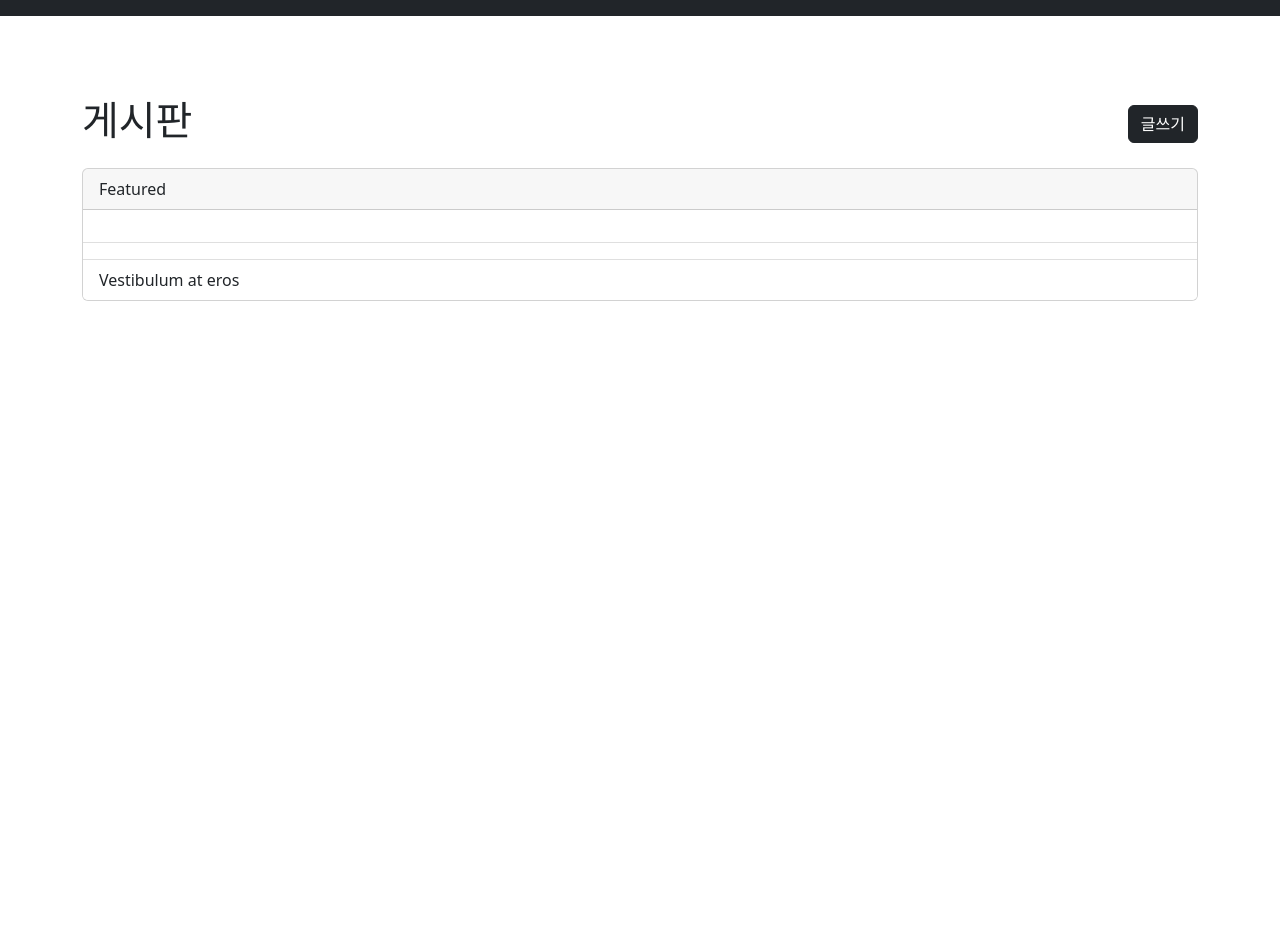
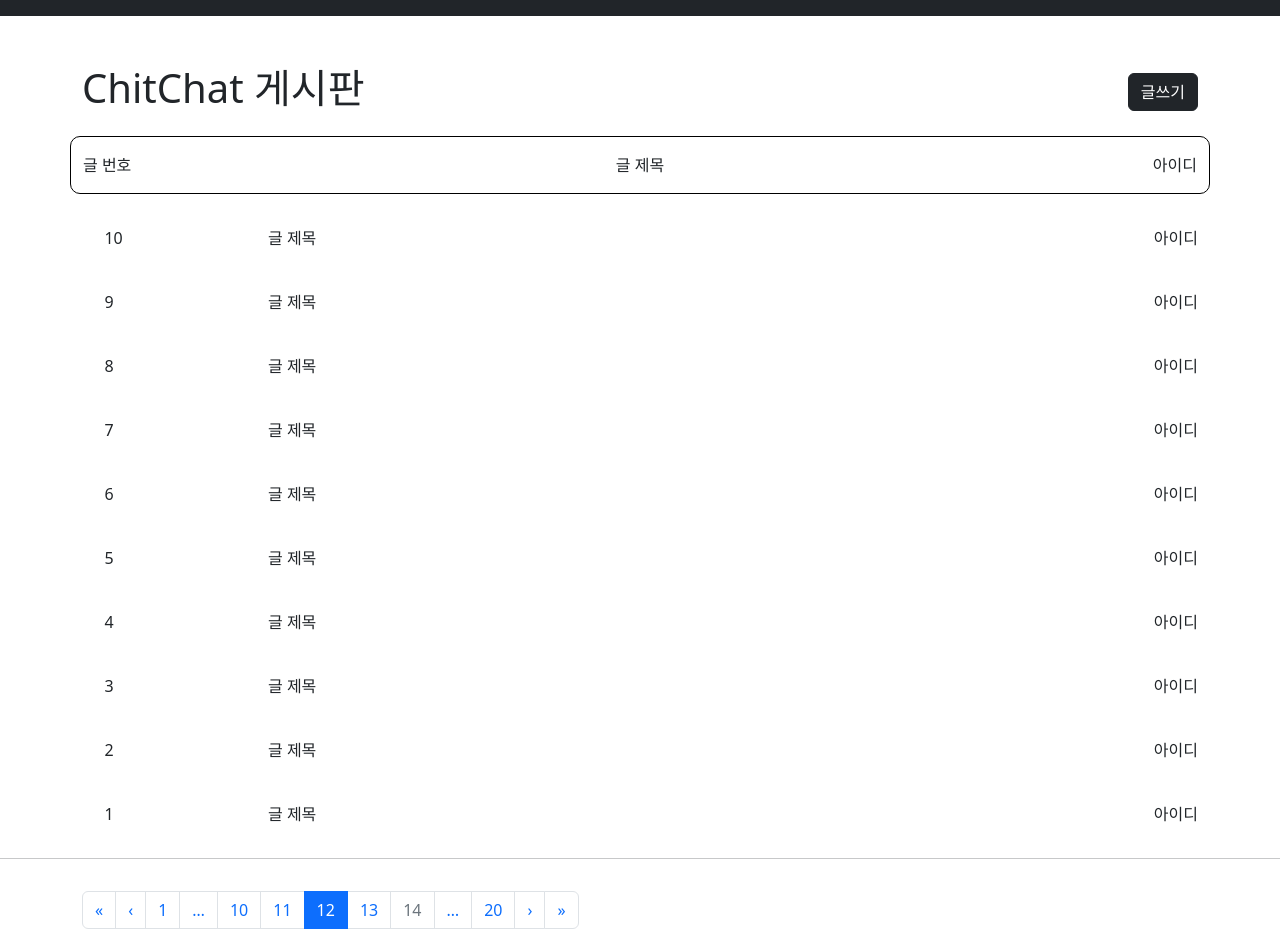
Before and after one commit to mini-operation-project-8/team8_front, a React (Create React App) app: page / in a window 1280 px wide. Shown: the part 40-985 px from the top of the page. Before the commit the page ends 800 px from the top, so only its background shows below. Built offline with nearby package versions, Linux system fonts and the light colour scheme; no server answers; data requests are answered from the project's data file.

Commit message:
23.03.18 khj working

```diff
--- a/db.json
+++ b/db.json
@@ -2,6 +2,51 @@
     "posts" : [
         {
             "id" :1,
+            "title" : "반갑습니다",
+            "content" : "환영합니다"
+        },
+        {
+            "id" :2,
+            "title" : "반갑습니다",
+            "content" : "환영합니다"
+        },
+        {
+            "id" :3,
+            "title" : "반갑습니다",
+            "content" : "환영합니다"
+        },
+        {
+            "id" :4,
+            "title" : "반갑습니다",
+            "content" : "환영합니다"
+        },
+        {
+            "id" :5,
+            "title" : "반갑습니다",
+            "content" : "환영합니다"
+        },
+        {
+            "id" :6,
+            "title" : "반갑습니다",
+            "content" : "환영합니다"
+        },
+        {
+            "id" :7,
+            "title" : "반갑습니다",
+            "content" : "환영합니다"
+        },
+        {
+            "id" :8,
+            "title" : "반갑습니다",
+            "content" : "환영합니다"
+        },
+        {
+            "id" :9,
+            "title" : "반갑습니다",
+            "content" : "환영합니다"
+        },
+        {
+            "id" :10,
             "title" : "반갑습니다",
             "content" : "환영합니다"
         }
@@ -12,8 +57,4 @@
             "password" : "1q2w3w4r!"
         }
     ]
-<<<<<<< HEAD
 }
-=======
-}
->>>>>>> 8b928cd6810305848643e9653e13f53f8bef3367
--- a/package.json
+++ b/package.json
@@ -7,6 +7,7 @@
     "@testing-library/jest-dom": "^5.14.1",
     "@testing-library/react": "^13.0.0",
     "@testing-library/user-event": "^13.2.1",
+    "@tinymce/tinymce-react": "^4.3.0",
     "axios": "^1.3.4",
     "bootstrap": "^5.2.3",
     "react": "^18.2.0",
@@ -16,7 +17,7 @@
     "react-redux": "^8.0.5",
     "react-router-dom": "^6.9.0",
     "react-scripts": "5.0.1",
-    "styled-component": "^2.8.0",
+    "styled-components": "^5.3.9",
     "universal-cookie": "^4.0.4",
     "web-vitals": "^2.1.0"
   },
--- a/public/index.html
+++ b/public/index.html
@@ -11,6 +11,7 @@
     />
     <link rel="apple-touch-icon" href="%PUBLIC_URL%/logo192.png" />
     <link rel="manifest" href="%PUBLIC_URL%/manifest.json" />
+    <script src="https://cdn.tiny.cloud/1/no-api-key/tinymce/5/tinymce.min.js" referrerpolicy="origin"></script>
 
     <title>React App</title>
   </head>
--- /dev/null
+++ b/src/components/CKEditor.jsx
@@ -0,0 +1,34 @@
+import React, { useRef } from 'react';
+import { Editor } from '@tinymce/tinymce-react';
+
+export default function CKEditor() {
+  const editorRef = useRef(null);
+  const log = () => {
+    if (editorRef.current) {
+      console.log(editorRef.current.getContent());
+    }
+  };
+  return (
+    <>
+      <Editor
+        onInit={(evt, editor) => editorRef.current = editor}
+        initialValue=""
+        init={{
+          height: 500,
+          menubar: false,
+          plugins: [
+            'advlist autolink lists link image charmap print preview anchor',
+            'searchreplace visualblocks code fullscreen',
+            'insertdatetime media table paste code help wordcount'
+          ],
+          toolbar: 'undo redo | formatselect | ' +
+          'bold italic backcolor | alignleft aligncenter ' +
+          'alignright alignjustify | bullist numlist outdent indent | ' +
+          'removeformat | help',
+          content_style: 'body { font-family:Helvetica,Arial,sans-serif; font-size:14px }'
+        }}
+      />
+      <button onClick={log}>Log editor content</button>
+    </>
+  );
+}
--- a/src/pages/Home.jsx
+++ b/src/pages/Home.jsx
@@ -4,16 +4,18 @@ import Nav from 'react-bootstrap/Nav';
 import Navbar from 'react-bootstrap/Navbar';
 import Button from 'react-bootstrap/Button';
 import Stack from 'react-bootstrap/Stack';
-import Card from 'react-bootstrap/Card';
-import ListGroup from 'react-bootstrap/ListGroup';
+import Pagination from 'react-bootstrap/Pagination';
 import { useDispatch, useSelector } from 'react-redux';
 import { __getPosts } from '../redux/modules/postModule';
+import Row from 'react-bootstrap/Row';
+import Col from 'react-bootstrap/Col';
+import styled from 'styled-components';
+import { useNavigate } from 'react-router-dom';
 
 function Home() {
   const dispatch = useDispatch();
+  const navi = useNavigate();
   const posts = useSelector((state) => state.posts.posts);
-
-  console.log("여기에 들어와야 되는데?", posts);
 
   useEffect(()=>{
     dispatch(__getPosts());
@@ -21,8 +23,6 @@ function Home() {
 
   return (
     <div>
-      {posts.title}
-      {posts.content}
       <Navbar collapseOnSelect expand="lg" bg="dark" variant="dark">
         <Container>
           <Navbar.Brand href="#home">ChitChat</Navbar.Brand>
@@ -31,8 +31,8 @@ function Home() {
             <Nav className="me-auto">
             </Nav>
             <Nav>
-              <Nav.Link href="/chitchat/login">로그인</Nav.Link>
-              <Nav.Link eventKey={2} href="/chitchat/signup">
+              <Nav.Link href="/chitchat/login" onClick={()=>{navi("/chitchat/login")}}>로그인</Nav.Link>
+              <Nav.Link eventKey={2} href="/chitchat/signup" onClick={()=>{navi("/chitchat/signup")}}>
                 회원가입
               </Nav.Link>
             </Nav>
@@ -40,25 +40,73 @@ function Home() {
         </Container>
       </Navbar>
       <Container style={{
-        marginTop: "5rem"}}>
+        marginTop: "3rem"}}>
           <Stack direction="horizontal" gap={2}>
-            <h1>게시판</h1>
-            <Button variant="dark" className='ms-auto'>글쓰기</Button>
+            <h1>ChitChat 게시판</h1>
+            <Button variant="dark" className='ms-auto' onClick={()=>{navi("/chitchat/post")}}>글쓰기</Button>
           </Stack>
       </Container>
-      <Container style={{marginTop: "1rem"}}>
-        <Card style={{ width: '100%' }}>
-          <Card.Header>Featured</Card.Header>
-          <ListGroup variant="flush">
-            <p>{posts.id}</p>
-            <ListGroup.Item>{posts?.id}</ListGroup.Item>
-            <ListGroup.Item>{posts?.title}</ListGroup.Item>
-            <ListGroup.Item>Vestibulum at eros</ListGroup.Item>
-          </ListGroup>
-        </Card>
+      <Container style={{
+        marginTop: "1rem",
+        paddingTop: "1rem",
+        paddingBottom: "1rem",
+        border: "1px solid black",
+        borderRadius: "10px"
+      }}>
+        <Row>
+          <Col>글 번호</Col>
+          <Col xs={8} style={{ textAlign: "center" }}>글 제목</Col>
+          <Col style={{ textAlign: "end" }}>아이디</Col>
+        </Row>
+      </Container>
+      <Container style={{
+        marginTop: "1rem"}}>
+        {posts.slice(0).reverse().map((item) =>
+            <Rows style={{
+              marginBottom: "0.5rem"}} onClick={()=>{navi(`/chitchat/Detail/${item.id}`)}}>
+              <Col style={{ paddingLeft: "1.4rem" }}>{item?.id}</Col>
+              <Col>글 제목</Col>
+              <Col style={{ textAlign: "end" }}>아이디</Col>
+            </Rows>
+          )}
+      </Container>
+      <hr />
+      <Container style={{
+        marginTop: "2rem",
+      }}>
+        <Pagination style={{
+          alignItems: "center"
+        }}>
+          <Pagination.First />
+          <Pagination.Prev />
+          <Pagination.Item>{1}</Pagination.Item>
+          <Pagination.Ellipsis />
+
+          <Pagination.Item>{10}</Pagination.Item>
+          <Pagination.Item>{11}</Pagination.Item>
+          <Pagination.Item active>{12}</Pagination.Item>
+          <Pagination.Item>{13}</Pagination.Item>
+          <Pagination.Item disabled>{14}</Pagination.Item>
+
+          <Pagination.Ellipsis />
+          <Pagination.Item>{20}</Pagination.Item>
+          <Pagination.Next />
+          <Pagination.Last />
+        </Pagination>
       </Container>
     </div>
   )
 }
 
+const Rows = styled.div`
+  display: grid;
+  grid-template-columns: 2fr 8fr 2fr;
+  padding: 1rem 0rem 1rem 0rem;
+  &:hover {
+    background: #efefef;
+    transition: 0.1s;
+    opacity: 90%;
+  }
+`
+
 export default Home
--- a/src/pages/Post.jsx
+++ b/src/pages/Post.jsx
@@ -1,8 +1,13 @@
 import React from 'react'
+import Container from 'react-bootstrap/Container';
+import CKEditor from '../components/CKEditor';
+
 
 function Post() {
   return (
-    <div>Post</div>
+    <Container>
+      <CKEditor />
+    </Container>
   )
 }
 
--- a/src/redux/modules/postModule.js
+++ b/src/redux/modules/postModule.js
@@ -7,7 +7,6 @@ export const __getPosts = createAsyncThunk(
     async (payload, thunkAPI) => {
         try {
             const result = await axios.get('http://localhost:4000/posts');
-            console.log(result.data);
             return thunkAPI.fulfillWithValue(result.data);
         } catch(error) {
             return thunkAPI.rejectWithValue("error");
```
Also changed, not shown: 1 other file (tests, documents, lock files or other folders).
